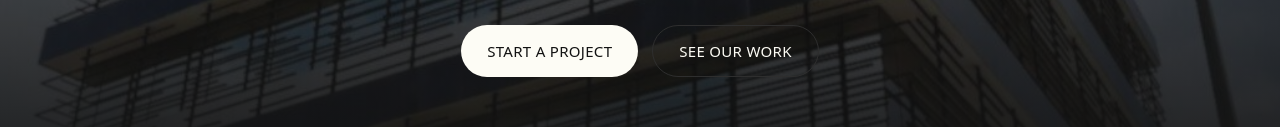
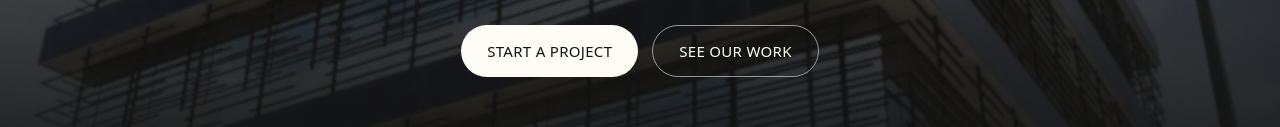
Before and after one commit to abdulfatahfez/leadsglazing-website, an Astro site: page / in a window 1280 px wide. Shown: the part 587-714 px from the top of the page. Built offline with nearby package versions, Linux system fonts and the light colour scheme; Astro itself is replaced by a stand-in of ours.

Commit message:
Outline buttons: grey border for readable contrast (brand bible)
Co-Authored-By: Claude Opus 5.5 <noreply@anthropic.com>
Claude-Session: https://claude.ai/code/session_015YEuxWizQwwFV99xNqtJLk

```diff
--- a/src/styles/global.css
+++ b/src/styles/global.css
@@ -72,7 +72,7 @@ h1, h2, h3, h4, p { margin: 0; }
 .btn-light { background: var(--soapstone); color: var(--onyx); }
 .btn-light:hover { background: var(--tequila); }
 .btn-dark { background: var(--onyx); color: var(--soapstone); }
-.btn-outline { border: 1px solid var(--thunder); color: var(--soapstone); }
+.btn-outline { border: 1px solid var(--grey); color: var(--soapstone); }
 .btn-outline:hover { border-color: var(--gold); }
 
 /* Light panel (the cream card on the template) */
```
